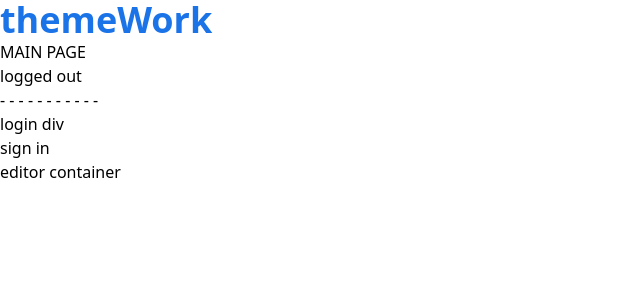
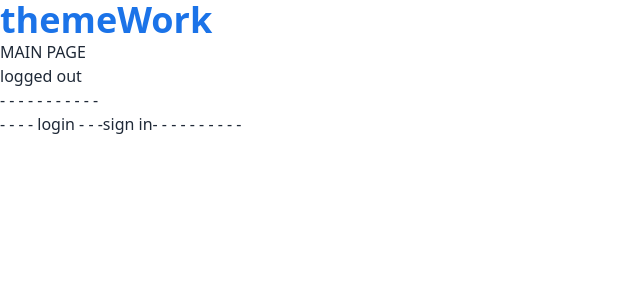
Before and after one commit to themeWork-llc/themework, a React app: page / in a window 1280 px wide. Shown: the top 300 px of the page, without its empty margins (0-640 px from the left). Built offline with nearby package versions, Linux system fonts and the light colour scheme.

Commit message:
added daisyui

```diff
--- a/package.json
+++ b/package.json
@@ -30,6 +30,7 @@
     "@testing-library/react": "^14.0.0",
     "autoprefixer": "^10.4.14",
     "babel-loader": "^9.1.2",
+    "daisyui": "^3.1.0",
     "eslint": "^8.42.0",
     "eslint-config-standard": "^17.1.0",
     "eslint-plugin-import": "^2.27.5",
--- a/src/components/EditorContainer.js
+++ b/src/components/EditorContainer.js
@@ -1,7 +1,10 @@
 import React from 'react'
 
-export default function EditorContainer () {
+export default function EditorContainer (props) {
   return (
-    <main>editor container</main>
+    <main> - - - - editor container - - - - -
+      <button onClick={props.handleLogin}>sign out</button>
+      - - - - - -
+    </main>
   )
 }
--- a/src/components/Login.js
+++ b/src/components/Login.js
@@ -3,7 +3,9 @@ import React from 'react'
 export default function Login (props) {
   return (
     <main>
-      login div
+      - - - - login - - -
+      <button onClick={props.handleLogin}>sign in</button>
+      - - - - - - - - - -
       </main>
   )
 }
--- a/src/components/Page.js
+++ b/src/components/Page.js
@@ -5,10 +5,8 @@ import EditorContainer from './EditorContainer'
 export default function Page () {
 
   const [loggedIn, setIsLoggedIn] = useState(false)
+  const handleLogin = () => setIsLoggedIn((current) => !current)
 
-  const handleLogin = () => {
-    setIsLoggedIn((current) => !current)
-  }
 
   return (
     <body>
@@ -16,9 +14,10 @@ export default function Page () {
     <section>
       <div>{loggedIn ? <>logged in!</> : <>logged out</>}</div>
       - - - - - - - - - - -
-      <Login setIsLoggedIn={setIsLoggedIn} />
-      <button onClick={handleLogin}>sign in</button>
-      <EditorContainer />
+      {!loggedIn?
+      <Login handleLogin={handleLogin} /> :
+      <EditorContainer handleLogin={handleLogin}/>
+      }
     </section>
     </body>
   )
--- a/tailwind.config.cjs
+++ b/tailwind.config.cjs
@@ -7,5 +7,5 @@ module.exports = {
           },
       },
   },
-  plugins: [],
+  plugins: [require('daisyui')],
 };
```
Also changed, not shown: 1 other file (tests, documents, lock files or other folders).
